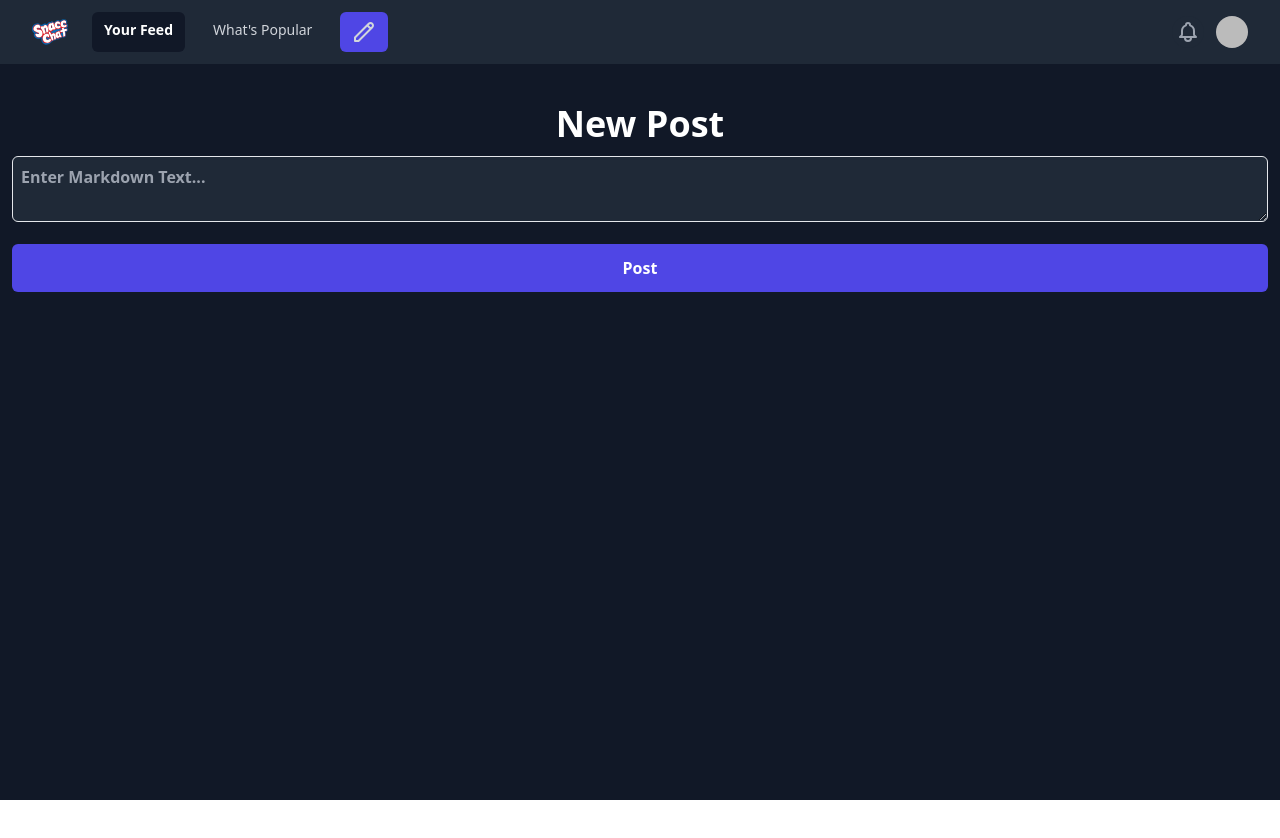
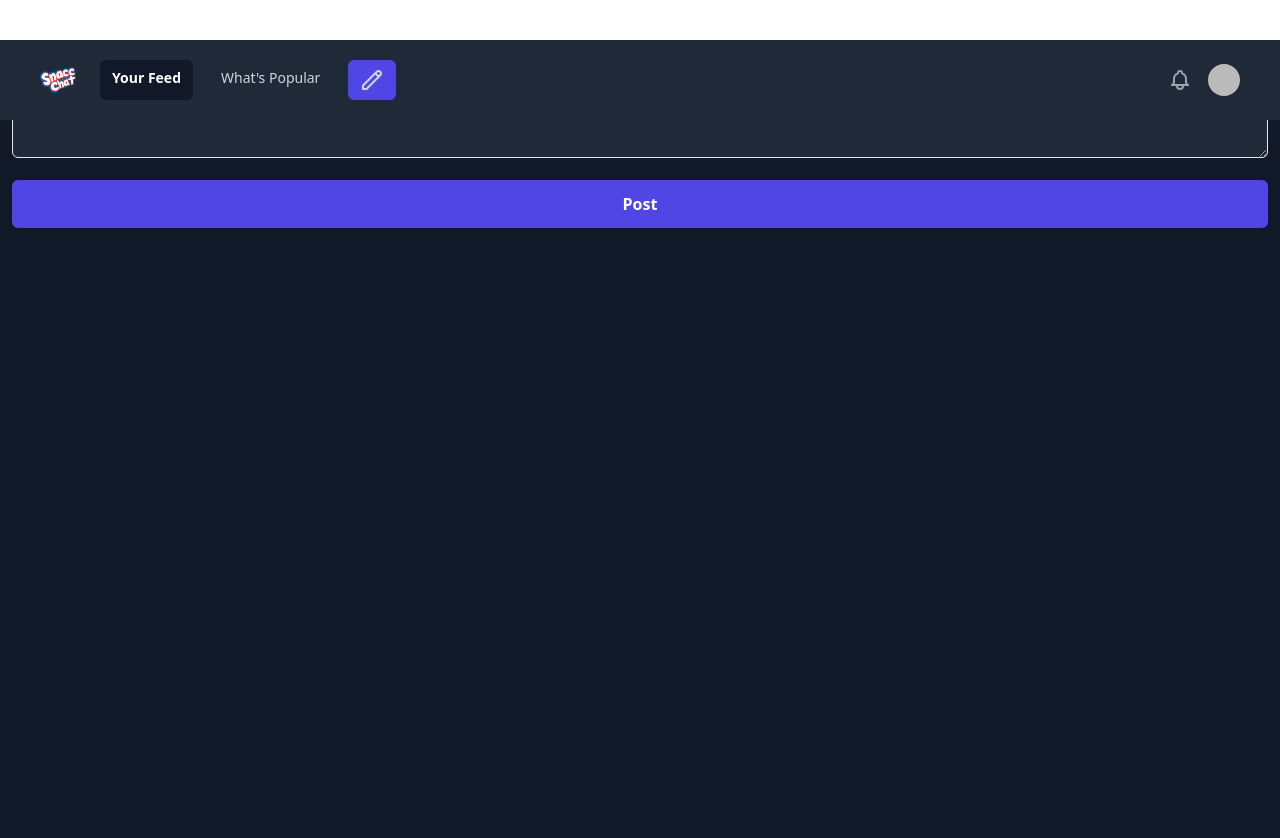
Before and after one commit to jackmerrill/snacc.chat, a Next.js app: page /new in a window 1280 px wide. Before the commit the page ends 800 px from the top, so only its background shows below. Built offline with nearby package versions, Linux system fonts and the light colour scheme; no server answers; sample sign-in values are in the browser's storage; what @tailwindcss/typography would draw is missing.

Commit message:
fix the infinite scrolling

```diff
--- a/components/Navbar.tsx
+++ b/components/Navbar.tsx
@@ -12,7 +12,7 @@ export default function Navbar({ session, activePage="" }: {
     const [userMenuOpen, setUserMenu] = useState(false)
 
     return (
-            <nav className="bg-gray-800">
+            <nav className="bg-gray-800 p-2 fixed w-full z-10">
                 <div className="max-w-7xl mx-auto px-2 sm:px-6 lg:px-8">
                     <div className="relative flex items-center justify-between h-16">
                         <div className="absolute inset-y-0 left-0 flex items-center sm:hidden">
--- a/pages/index.tsx
+++ b/pages/index.tsx
@@ -18,7 +18,7 @@ export default function Home({ session }: {
   session: Session,
 }) {
   return (
-    <div className="h-screen w-screen bg-gray-900">
+    <div className="h-screen bg-gray-900 ">
         <Head>
             <title>Snacc</title>
             <meta property={"og:type"} content={"website"}/>
@@ -32,7 +32,7 @@ export default function Home({ session }: {
             <meta property={"theme-color"} content={"#1F2937"}/>
         </Head>
         <Navbar session={session} activePage={"home"} />
-        <div className="mx-auto lg:px-72 md:px-36 sm:px-24 px-12">
+        <div className="mx-auto lg:px-72 md:px-36 sm:px-24 p-5 px-12 bg-gray-900">
             <Feed session={session}/>
         </div>
     </div>
--- a/pages/posts/[snowflake]/index.tsx
+++ b/pages/posts/[snowflake]/index.tsx
@@ -94,7 +94,7 @@ export default function PostPage({ session, d, a }: {
                 <meta property={"theme-color"} content={"#1F2937"}/>
             </Head>
             <Navbar session={session} activePage={"home"} />
-            <div className="mx-auto lg:px-72 md:px-36 sm:px-24 px-12">
+            <div className="mx-auto lg:px-72 md:px-36 sm:px-24 px-12 ">
                 <PostComponent d={d} a={a} session={session} />
             </div>
         </div>
```
